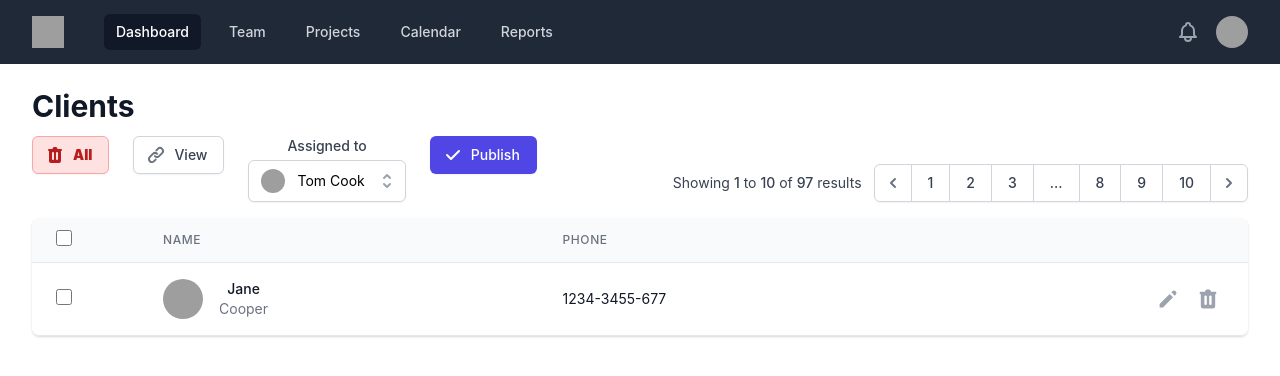
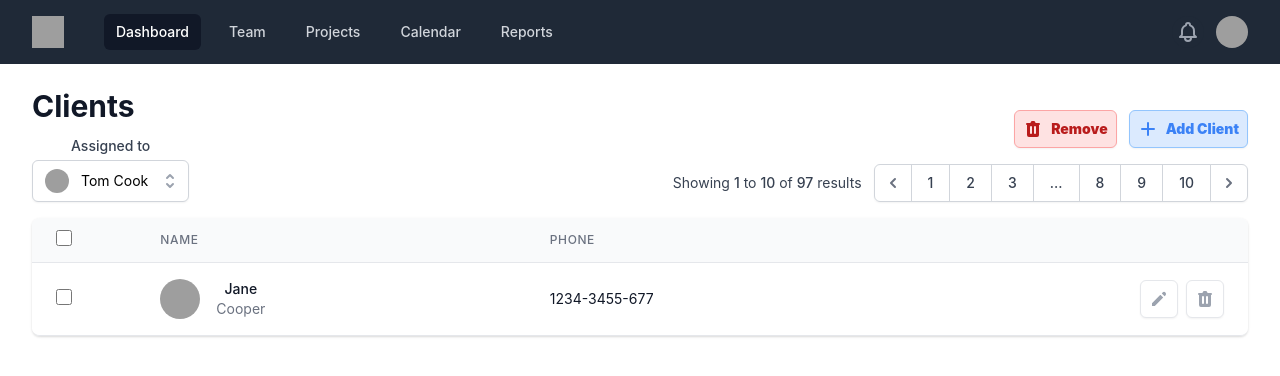
Before and after one commit to kara-one/show.test.expane, a React (Create React App) app: page / in a window 1280 px wide. Shown: the top 376 px of the page. Built offline with nearby package versions, Linux system fonts and the light colour scheme; grey boxes are pictures that could not be loaded.

Commit message:
set UI Buttons

```diff
--- a/src/components/clients/ClientRow.js
+++ b/src/components/clients/ClientRow.js
@@ -1,5 +1,4 @@
-import React from 'react';
-import { PencilIcon, TrashIcon } from '@heroicons/react/solid';
+import Button from '../../ui/Button';
 
 export default function ClientRow({ client }) {
     return (
@@ -35,15 +34,9 @@ export default function ClientRow({ client }) {
                 <div className="text-sm text-gray-900">{client.phone}</div>
             </td>
             <td className="px-6 py-4 whitespace-nowrap ">
-                <div className="flex justify-end">
-                    <PencilIcon
-                        className="h-8 w-8 mr-2 p-1 text-gray-400 cursor-pointer rounded-sm hover:bg-blue-600 hover:text-white"
-                        aria-hidden="true"
-                    />
-                    <TrashIcon
-                        className="h-8 w-8 p-1 text-gray-400 cursor-pointer rounded-sm hover:bg-red-600 hover:text-white"
-                        aria-hidden="true"
-                    />
+                <div className="flex justify-end space-x-2">
+                    <Button color="light" icon="pencil"/>
+                    <Button color="light-danger" icon="trash"/>
                 </div>
             </td>
         </tr>
--- /dev/null
+++ b/src/components/clients/ClientsActions.js
@@ -0,0 +1,19 @@
+import Button from '../../ui/Button';
+
+export default function ClientsActions() {
+    return (
+        <>
+            <span>
+                <Button color="danger" icon="trash">
+                    Remove
+                </Button>
+            </span>
+
+            <span>
+                <Button color="primary" icon="plus">
+                    Add Client
+                </Button>
+            </span>
+        </>
+    );
+}
--- a/src/components/clients/ClientsFilter.js
+++ b/src/components/clients/ClientsFilter.js
@@ -1,121 +1,11 @@
-import { Fragment } from 'react';
-import {
-    CheckIcon,
-    ChevronDownIcon,
-    LinkIcon,
-    PencilIcon,
-    TrashIcon,
-} from '@heroicons/react/solid';
-import { Menu, Transition } from '@headlessui/react';
 import ClientOrderList from './ClientOrderList';
-
-function classNames(...classes) {
-    return classes.filter(Boolean).join(' ');
-}
 
 export default function ClientsFilter() {
     return (
         <>
-            <span className="hidden sm:block">
-                <button
-                    type="button"
-                    className="inline-flex items-center px-4 py-2 border border-red-300 rounded-md shadow-sm text-sm font-black text-red-700 bg-red-100 hover:bg-red-500 hover:text-white focus:outline-none focus:ring-2 focus:ring-offset-2 focus:ring-indigo-500"
-                >
-                    <TrashIcon
-                        className="-ml-1 mr-2 h-5 w-5 text-current"
-                        aria-hidden="true"
-                    />
-                    All
-                </button>
-            </span>
-
-            <span className="hidden sm:block ml-3">
-                <button
-                    type="button"
-                    className="inline-flex items-center px-4 py-2 border border-gray-300 rounded-md shadow-sm text-sm font-medium text-gray-700 bg-white hover:bg-gray-50 focus:outline-none focus:ring-2 focus:ring-offset-2 focus:ring-indigo-500"
-                >
-                    <LinkIcon
-                        className="-ml-1 mr-2 h-5 w-5 text-gray-500"
-                        aria-hidden="true"
-                    />
-                    View
-                </button>
-            </span>
-
-            <span className="sm:ml-3">
+            <span className="mr-3">
                 <ClientOrderList />
             </span>
-
-            <span className="sm:ml-3">
-                <button
-                    type="button"
-                    className="inline-flex items-center px-4 py-2 border border-transparent rounded-md shadow-sm text-sm font-medium text-white bg-indigo-600 hover:bg-indigo-700 focus:outline-none focus:ring-2 focus:ring-offset-2 focus:ring-indigo-500"
-                >
-                    <CheckIcon
-                        className="-ml-1 mr-2 h-5 w-5"
-                        aria-hidden="true"
-                    />
-                    Publish
-                </button>
-            </span>
-
-            {/* Dropdown */}
-            <Menu as="span" className="ml-3 relative sm:hidden">
-                {({ open }) => (
-                    <>
-                        <Menu.Button className="inline-flex items-center px-4 py-2 border border-gray-300 rounded-md shadow-sm text-sm font-medium text-gray-700 bg-white hover:bg-gray-50 focus:outline-none focus:ring-2 focus:ring-offset-2 focus:ring-indigo-500">
-                            More
-                            <ChevronDownIcon
-                                className="-mr-1 ml-2 h-5 w-5 text-gray-500"
-                                aria-hidden="true"
-                            />
-                        </Menu.Button>
-
-                        <Transition
-                            show={open}
-                            as={Fragment}
-                            enter="transition ease-out duration-200"
-                            enterFrom="transform opacity-0 scale-95"
-                            enterTo="transform opacity-100 scale-100"
-                            leave="transition ease-in duration-75"
-                            leaveFrom="transform opacity-100 scale-100"
-                            leaveTo="transform opacity-0 scale-95"
-                        >
-                            <Menu.Items
-                                static
-                                className="origin-top-right absolute right-0 mt-2 -mr-1 w-48 rounded-md shadow-lg py-1 bg-white ring-1 ring-black ring-opacity-5 focus:outline-none"
-                            >
-                                <Menu.Item>
-                                    {({ active }) => (
-                                        <a
-                                            href="#"
-                                            className={classNames(
-                                                active ? 'bg-gray-100' : '',
-                                                'block px-4 py-2 text-sm text-gray-700',
-                                            )}
-                                        >
-                                            Edit
-                                        </a>
-                                    )}
-                                </Menu.Item>
-                                <Menu.Item>
-                                    {({ active }) => (
-                                        <a
-                                            href="#"
-                                            className={classNames(
-                                                active ? 'bg-gray-100' : '',
-                                                'block px-4 py-2 text-sm text-gray-700',
-                                            )}
-                                        >
-                                            View
-                                        </a>
-                                    )}
-                                </Menu.Item>
-                            </Menu.Items>
-                        </Transition>
-                    </>
-                )}
-            </Menu>
         </>
     );
 }
--- a/src/components/clients/ClientsHeading.js
+++ b/src/components/clients/ClientsHeading.js
@@ -1,10 +1,7 @@
 /* This example requires Tailwind CSS v2.0+ */
 import ClientsPagination from './ClientsPagination';
 import ClientsFilter from './ClientsFilter';
-
-function classNames(...classes) {
-    return classes.filter(Boolean).join(' ');
-}
+import ClientsActions from './ClientsActions';
 
 export default function ClientsHeading() {
     return (
@@ -13,12 +10,17 @@ export default function ClientsHeading() {
                 <h2 className="mb-3 text-2xl font-bold text-left leading-7 text-gray-900 sm:text-3xl sm:truncate">
                     Clients
                 </h2>
-                <div className="mt-1 flex flex-col sm:flex-row sm:flex-wrap sm:mt-0 sm:space-x-6">
+                <div className="mt-1 flex flex-row items-end flex-wrap space-x-3">
                     <ClientsFilter />
                 </div>
             </div>
-            <div className="mt-5 flex justify-end items-end lg:mt-0 lg:ml-4">
-                <ClientsPagination />
+            <div className="mt-5 flex flex-col justify-end items-end lg:mt-0 lg:ml-4">
+                <div className="mt-1 mb-3 flex flex-row justify-end items-end flex-wrap space-x-3">
+                    <ClientsActions />
+                </div>
+                <div className="mt-1 flex flex-row justify-end items-end flex-wrap">
+                    <ClientsPagination />
+                </div>
             </div>
         </div>
     );
--- a/src/ui/Button.js
+++ b/src/ui/Button.js
@@ -5,19 +5,21 @@ import {
     LinkIcon,
     PencilIcon,
     TrashIcon,
+    PlusIcon,
 } from '@heroicons/react/solid';
 
 const colors = {
-    light: `border border-gray-300 text-gray-700 bg-white hover:bg-gray-50`,
-    primary: `border border-transparent text-white bg-indigo-600 hover:bg-indigo-700 active:bg-blue-700 active:text-white`,
-    success: `border-green-700 border-2 text-green-700 active:bg-green-700 active:text-white`,
-    danger: `border border-red-300 text-red-700 bg-red-100 hover:bg-red-500 hover:text-white`,
-    dark: `border-black border-2 text-gray-900 active:bg-black active:text-white`,
-    warning: `border-yellow-500 border-2 text-yellow-500 active:bg-yellow-500 active:text-white`,
-    indigo: `border-indigo-900 border-2 text-indigo-900 active:bg-indigo-900 active:text-white`,
+    light: `border-gray-200 text-gray-400 bg-white hover:bg-gray-200 hover:text-black active:bg-gray-50 active:text-black focus:ring-gray-500`,
+    'light-danger': `border-gray-200 text-gray-400 bg-white hover:bg-red-500 hover:text-white active:bg-red-500 active:text-white focus:ring-red-500`,
+    primary: `border-blue-300 text-blue-500 bg-blue-100 hover:bg-blue-700 hover:text-white active:bg-blue-700 active:text-white focus:ring-indigo-500`,
+    success: `border-green-300 text-green-700 bg-green-100 hover:bg-green-500 hover:text-white active:bg-green-500 active:text-white focus:ring-green-500`,
+    danger: `border-red-300 text-red-700 bg-red-100 hover:bg-red-500 hover:text-white active:bg-red-500 active:text-white focus:ring-red-500`,
+    dark: `border-black text-gray-900 bg-gray-100 hover:bg-black hover:text-white active:bg-black active:text-white focus:ring-black`,
+    warning: `border-yellow-300 text-yellow-700 bg-yellow-100 hover:bg-yellow-500 hover:text-white active:bg-yellow-500 active:text-white focus:ring-yellow-500`,
+    indigo: `border-indigo-300 text-indigo-700 bg-indigo-100 hover:bg-indigo-900 hover:text-white active:bg-indigo-900 active:text-white focus:ring-indigo-500`,
 };
 const iconsAttrs = {
-    className: '-ml-1 mr-2 h-5 w-5 text-current',
+    className: 'h-5 w-5 text-current',
     'aria-hidden': 'true',
 };
 const icons = {
@@ -26,15 +28,16 @@ const icons = {
     link: <LinkIcon {...iconsAttrs} />,
     pencil: <PencilIcon {...iconsAttrs} />,
     trash: <TrashIcon {...iconsAttrs} />,
+    plus: <PlusIcon {...iconsAttrs} />,
 };
 
 const Button = forwardRef(({ children, color, icon, ...props }, ref) => (
     <button
         {...props}
         ref={ref}
-        className={`${colors[color]} inline-flex items-center text-white focus:outline-none focus:ring-2 focus:ring-offset-2 focus:ring-indigo-500 rounded-md shadow-sm px-4 py-2 text-sm font-black `}
+        className={`${colors[color]} inline-flex items-center text-white border focus:outline-none focus:ring-2 focus:ring-offset-2 rounded-md shadow-sm px-2 py-2 text-sm font-black `}
     >
-        {icons[icon]} {children}
+        {icons[icon]} {children && <span className="ml-2">{children}</span>}
     </button>
 ));
 export default Button;
```
Also changed, not shown: tailwind.config.js (+58 -2 lines).
